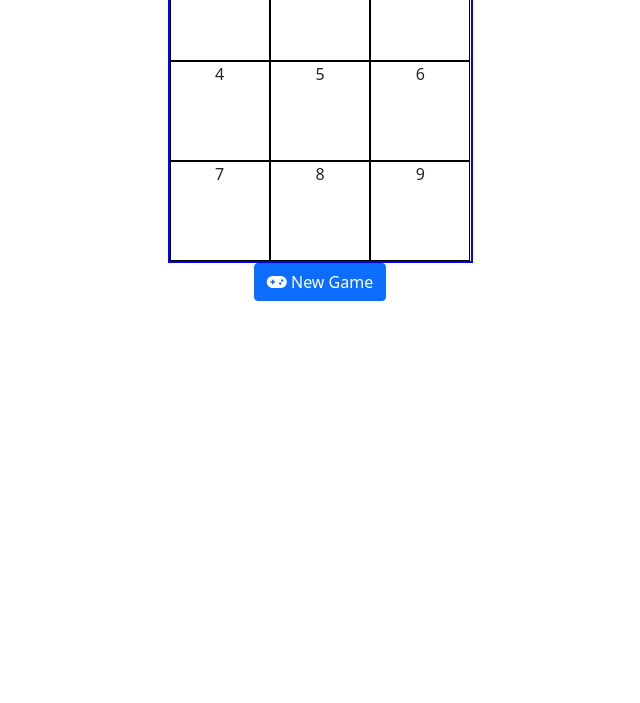
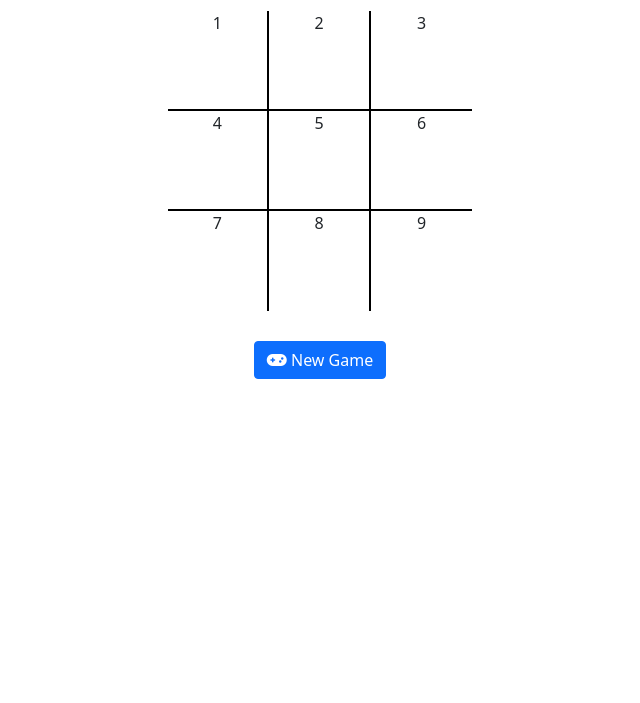
Before and after one commit to chapmancbVCU/tic-tac-toe, a plain HTML site: page index.html in a window 1280 px wide. Shown: the part 97-800 px from the top of the page, without its empty margins (320-960 px from the left). Drawn offline with nearby package versions, Linux system fonts and the light colour scheme.

Commit message:
Added margins to title and button.  Added borders to draw game area.

```diff
--- a/css/styles.css
+++ b/css/styles.css
@@ -9,8 +9,11 @@ body {
   padding: 0;
 }
 
+h1 {
+  margin: 30px 0 30px 0;
+}
+
 #game-container {
-  border: 2px solid blue;
   min-width: 305px;
   max-width: 305px
 }
@@ -18,5 +21,16 @@ body {
 .cube {
   min-width: 100px;
   min-height: 100px;
-  border: 1px solid black;
 }
+
+.cube1, .cube2, .cube4, .cube5, .cube7, .cube8 {
+  border-right: solid 2px black;
+}
+
+.cube1, .cube2, .cube3, .cube4, .cube5, .cube6 {
+  border-bottom: solid 2px black;
+}
+
+.game-button-container {
+  margin-top: 30px;
+}
```
